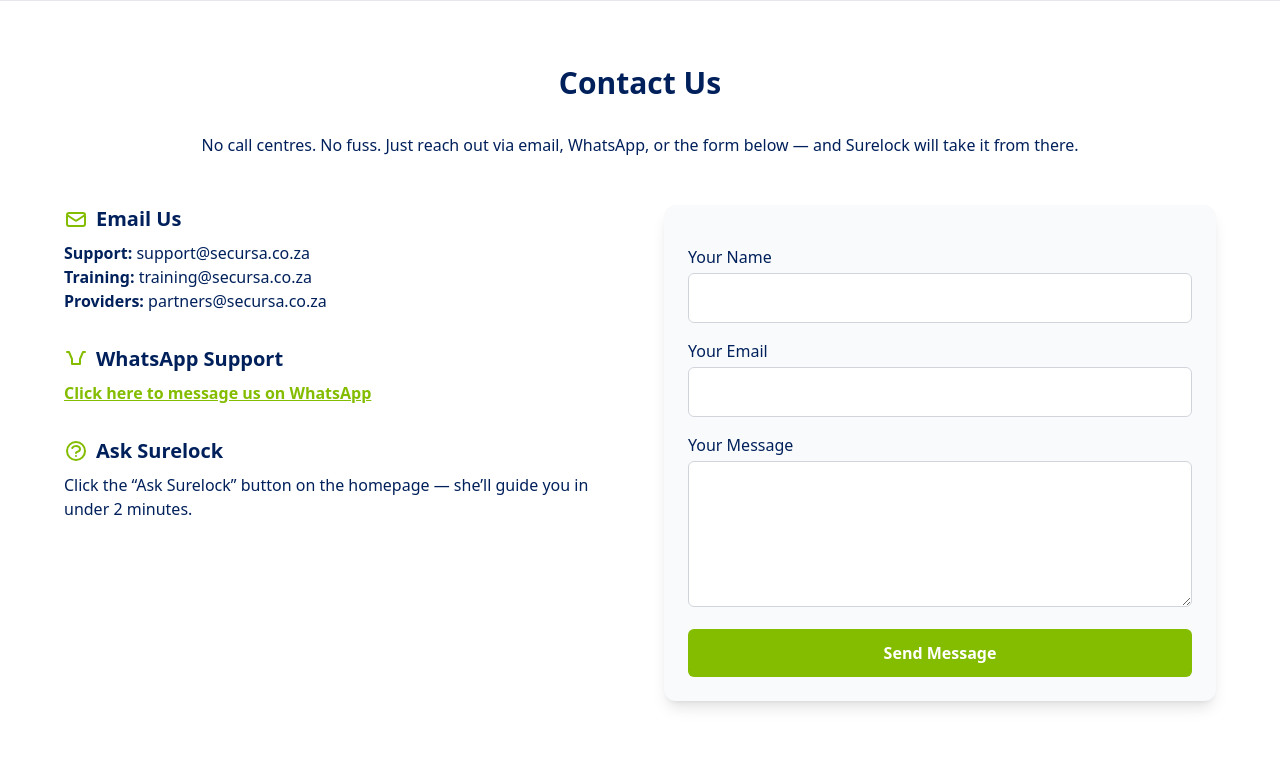
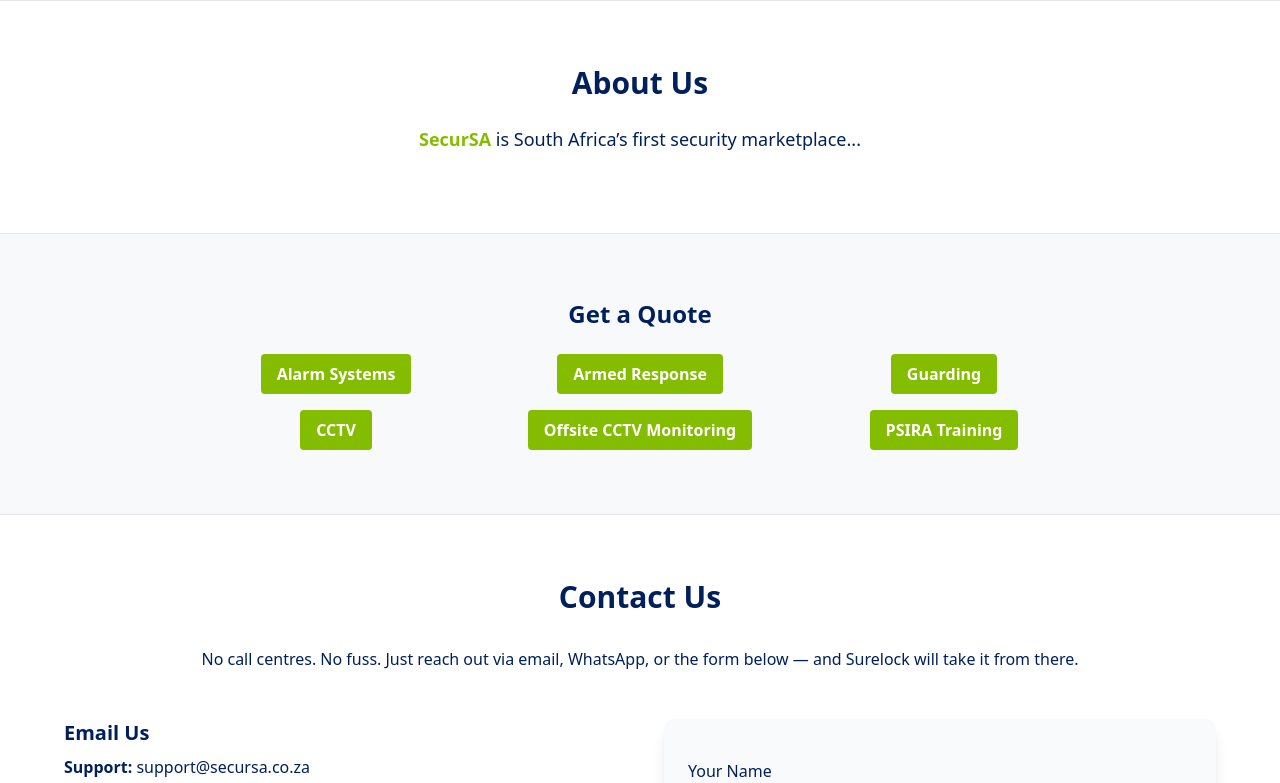
Before and after one commit to Secursa-Admin/SecurSA-platform, a Next.js app: page / in a window 1280 px wide. Shown: the top 783 px of the page. Built offline with nearby package versions, Linux system fonts and the light colour scheme.

Commit message:
✅ Final layout fix: Contact + scroll + buttons

```diff
--- a/pages/index.js
+++ b/pages/index.js
@@ -1,9 +1,35 @@
+
+import Link from 'next/link';
+
 export default function HomePage() {
   return (
     <main>
-      {/* Other sections like Hero, About Us, etc. */}
+      {/* ABOUT SECTION */}
+      <section id="about" className="py-16 px-6 bg-white border-t border-gray-200">
+        <div className="max-w-4xl mx-auto text-center">
+          <h2 className="text-3xl font-bold text-[#00205B] mb-6">About Us</h2>
+          <p className="text-lg text-[#00205B] mb-4">
+            <span className="text-[#84BD00] font-bold">SecurSA</span> is South Africa’s first security marketplace...
+          </p>
+        </div>
+      </section>
 
-      {/* 🔽 CONTACT US SECTION */}
+      {/* HOMEPAGE BUTTONS */}
+      <section className="py-16 px-6 bg-[#F8F9FA] border-t border-gray-200">
+        <div className="max-w-4xl mx-auto text-center">
+          <h2 className="text-2xl font-bold text-[#00205B] mb-6">Get a Quote</h2>
+          <div className="grid grid-cols-1 md:grid-cols-3 gap-4">
+            <Link href="/alarm"><button className="bg-[#84BD00] text-white py-2 px-4 rounded font-bold">Alarm Systems</button></Link>
+            <Link href="/armed-response"><button className="bg-[#84BD00] text-white py-2 px-4 rounded font-bold">Armed Response</button></Link>
+            <Link href="/guarding"><button className="bg-[#84BD00] text-white py-2 px-4 rounded font-bold">Guarding</button></Link>
+            <Link href="/cctv"><button className="bg-[#84BD00] text-white py-2 px-4 rounded font-bold">CCTV</button></Link>
+            <Link href="/offsite-monitoring"><button className="bg-[#84BD00] text-white py-2 px-4 rounded font-bold">Offsite CCTV Monitoring</button></Link>
+            <Link href="/training-centre"><button className="bg-[#84BD00] text-white py-2 px-4 rounded font-bold">PSIRA Training</button></Link>
+          </div>
+        </div>
+      </section>
+
+      {/* CONTACT US FIXED TWO-COLUMN */}
       <section id="contact" className="bg-white py-16 px-6 border-t border-gray-200">
         <div className="max-w-6xl mx-auto">
           <h2 className="text-3xl font-bold text-[#00205B] text-center mb-8">
@@ -17,53 +43,43 @@
           <div className="grid md:grid-cols-2 gap-12 items-start">
             <div className="space-y-8">
               <div>
-                <h3 className="text-xl font-bold text-[#00205B] mb-2 flex items-center">
-                  <svg className="w-6 h-6 text-[#84BD00] mr-2" fill="none" stroke="currentColor" strokeWidth="2" viewBox="0 0 24 24">
-                    <path strokeLinecap="round" strokeLinejoin="round" d="M3 8l7.89 5.26a2 2 0 002.22 0L21 8M5 19h14a2 2 0 002-2V8a2 2 0 00-2-2H5a2 2 0 00-2 2v9a2 2 0 002 2z" />
-                  </svg>
-                  Email Us
-                </h3>
+                <h3 className="text-xl font-bold text-[#00205B] mb-2">Email Us</h3>
                 <p className="text-[#00205B]"><strong>Support:</strong> support@secursa.co.za</p>
                 <p className="text-[#00205B]"><strong>Training:</strong> training@secursa.co.za</p>
                 <p className="text-[#00205B]"><strong>Providers:</strong> partners@secursa.co.za</p>
               </div>
               <div>
-                <h3 className="text-xl font-bold text-[#00205B] mb-2 flex items-center">
-                  <svg className="w-6 h-6 text-[#84BD00] mr-2" fill="none" stroke="currentColor" strokeWidth="2" viewBox="0 0 24 24">
-                    <path strokeLinecap="round" strokeLinejoin="round" d="M3 5h2l3 7v5h8v-5l3-7h2" />
-                  </svg>
-                  WhatsApp Support
-                </h3>
-                <a href="https://wa.me/27872505300" target="_blank" rel="noopener noreferrer" className="text-[#84BD00] underline font-semibold">
-                  Click here to message us on WhatsApp
+                <h3 className="text-xl font-bold text-[#00205B] mb-2">WhatsApp Support</h3>
+                <a href="https://wa.me/27872505300" className="text-[#84BD00] underline font-semibold">
+                  Message us on WhatsApp
                 </a>
               </div>
               <div>
-                <h3 className="text-xl font-bold text-[#00205B] mb-2 flex items-center">
-                  <svg className="w-6 h-6 text-[#84BD00] mr-2" fill="none" stroke="currentColor" strokeWidth="2" viewBox="0 0 24 24">
-                    <path strokeLinecap="round" strokeLinejoin="round" d="M8.228 9c.549-1.165 2.03-2 3.772-2 2.21 0 4 1.343 4 3 0 1.4-1.278 2.575-3.006 2.907-.542.104-.994.54-.994 1.093m0 3h.01M21 12a9 9 0 11-18 0 9 9 0 0118 0z" />
-                  </svg>
-                  Ask Surelock
-                </h3>
+                <h3 className="text-xl font-bold text-[#00205B] mb-2">Ask Surelock</h3>
                 <p className="text-[#00205B]">Click the “Ask Surelock” button on the homepage — she’ll guide you in under 2 minutes.</p>
               </div>
             </div>
+
             <form action="https://formsubmit.co/support@secursa.co.za" method="POST" className="bg-[#F9FAFB] p-6 rounded-xl shadow-lg space-y-4">
               <input type="hidden" name="_subject" value="New Contact Message from SecurSA Website" />
               <input type="hidden" name="_template" value="table" />
               <input type="hidden" name="_captcha" value="false" />
+
               <div>
                 <label className="block text-[#00205B] font-medium mb-1">Your Name</label>
-                <input type="text" name="name" required className="w-full p-3 border border-gray-300 rounded-md focus:outline-none focus:ring-2 focus:ring-[#84BD00]" />
+                <input type="text" name="name" required className="w-full p-3 border border-gray-300 rounded-md focus:ring-[#84BD00]" />
               </div>
+
               <div>
                 <label className="block text-[#00205B] font-medium mb-1">Your Email</label>
-                <input type="email" name="email" required className="w-full p-3 border border-gray-300 rounded-md focus:outline-none focus:ring-2 focus:ring-[#84BD00]" />
+                <input type="email" name="email" required className="w-full p-3 border border-gray-300 rounded-md focus:ring-[#84BD00]" />
               </div>
+
               <div>
                 <label className="block text-[#00205B] font-medium mb-1">Your Message</label>
-                <textarea name="message" rows="5" required className="w-full p-3 border border-gray-300 rounded-md focus:outline-none focus:ring-2 focus:ring-[#84BD00]"></textarea>
+                <textarea name="message" rows="5" required className="w-full p-3 border border-gray-300 rounded-md focus:ring-[#84BD00]"></textarea>
               </div>
+
               <button type="submit" className="w-full bg-[#84BD00] text-white font-bold py-3 rounded-md hover:bg-[#76a900] transition duration-200">
                 Send Message
               </button>
```
